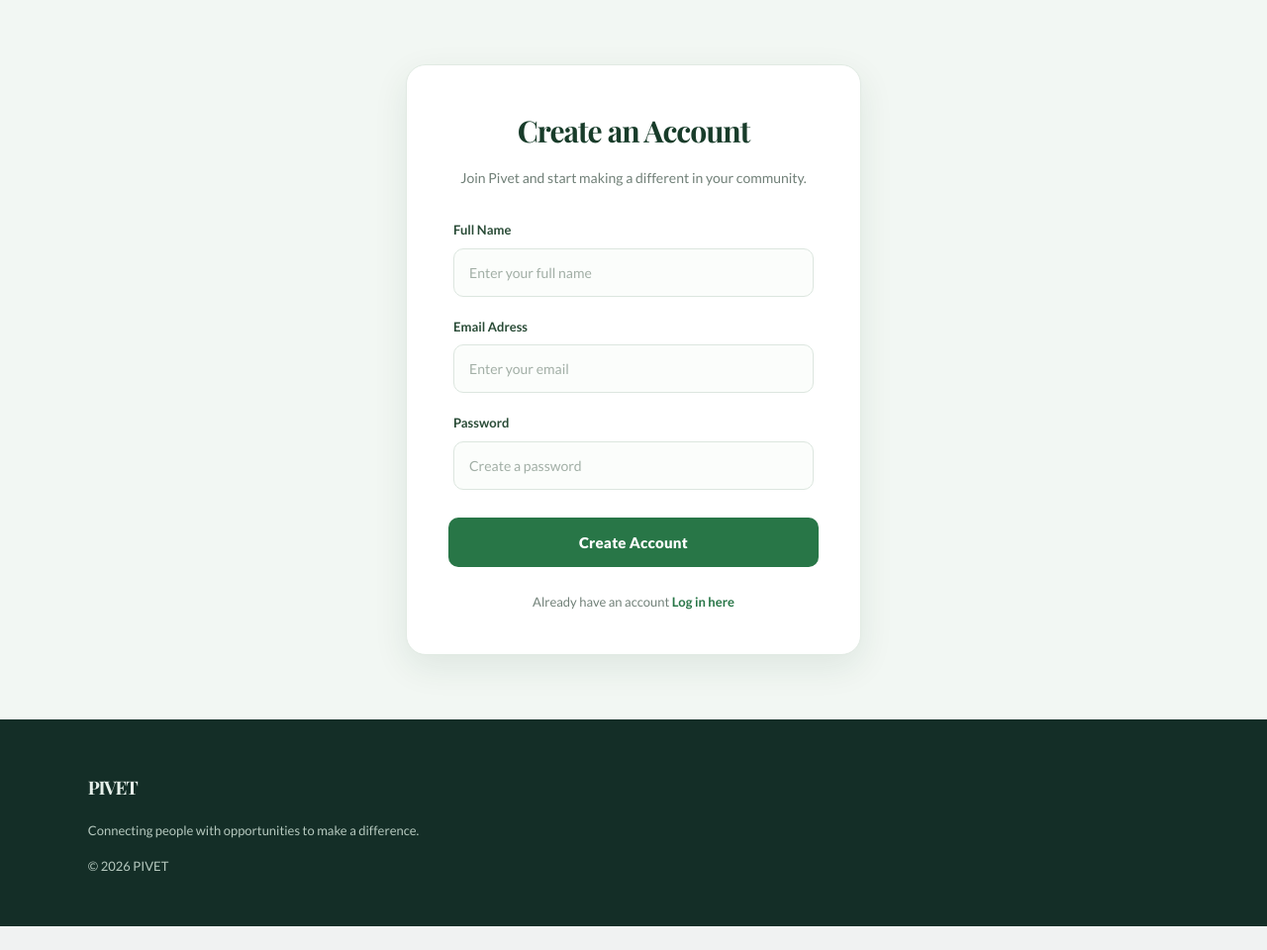
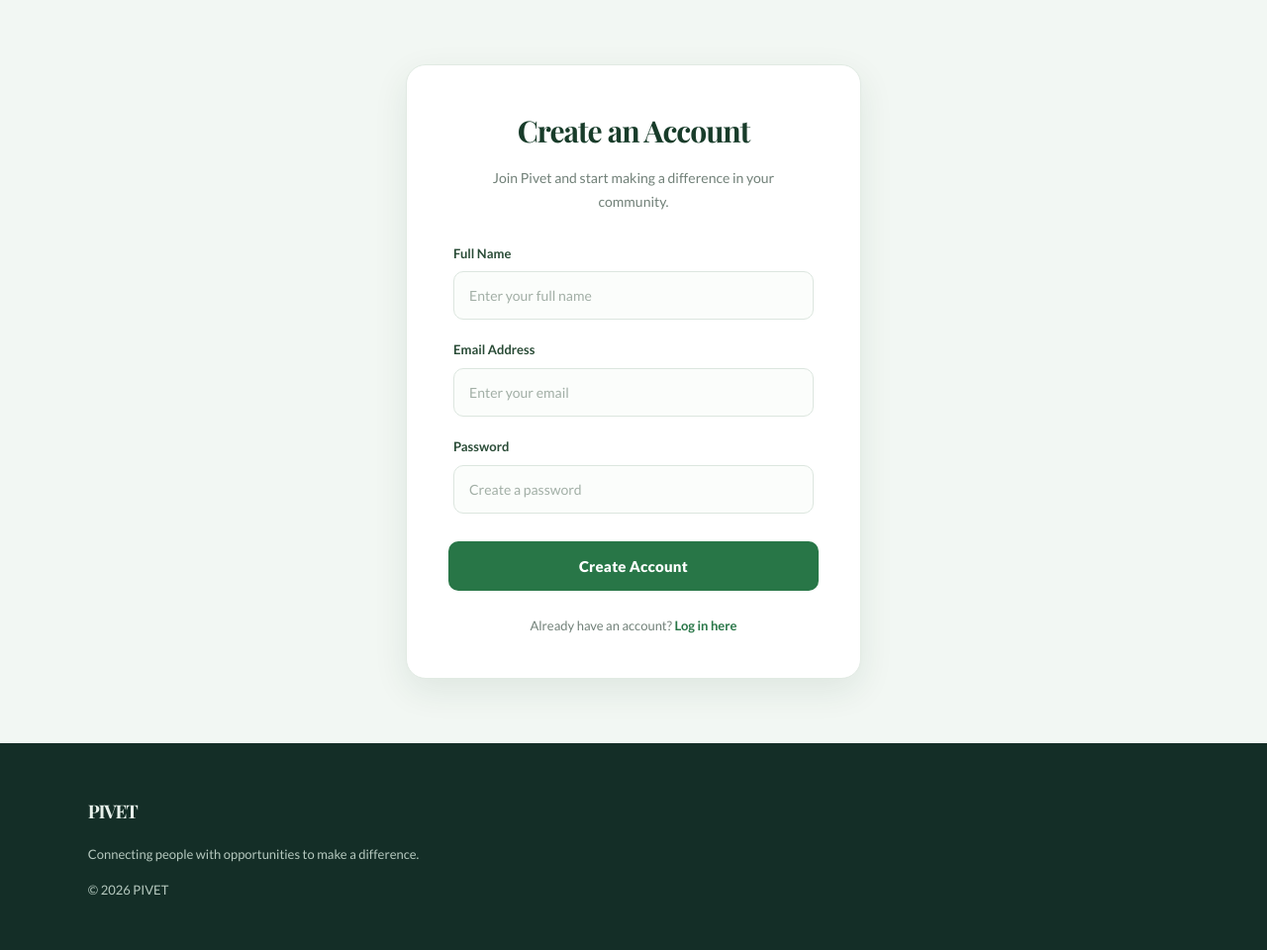
Before and after one commit to tajgloria/PythonProject1, a Flask app: page /register in a window 1280 px wide. Shown: the part 82-1042 px from the top of the page at 99% size. Before the commit the page ends 1018 px from the top, so only its background shows below. Run offline with Flask 3, Linux system fonts and the light colour scheme.

Commit message:
Fix typos in register.html

```diff
--- a/templates/register.html
+++ b/templates/register.html
@@ -1,3 +1,4 @@
+
 {% extends "base.html" %}
 
 {% block title %}Register - NonprofitHub{% endblock %}
@@ -6,13 +7,14 @@
 <section class="form-section">
     <div class="form-card">
         <h1>Create an Account</h1>
+
         <p class="form-description">
-            Join Pivet and start making a different in your community.
+            Join Pivet and start making a difference in your community.
         </p>
 
         <form method="POST" action="{{ url_for('register') }}">
             <div class="form-group">
-                <label for="name">Full Name </label>
+                <label for="name">Full Name</label>
                 <input
                     type="text"
                     id="name"
@@ -23,7 +25,7 @@
             </div>
 
             <div class="form-group">
-                <label for="email">Email Adress</label>
+                <label for="email">Email Address</label>
                 <input
                     type="email"
                     id="email"
@@ -44,14 +46,14 @@
                 >
             </div>
 
-            <button type=submit" class="btn btn-primary btn-full">
+            <button type="submit" class="btn btn-primary btn-full">
                 Create Account
             </button>
         </form>
 
         <p class="form-bottom-text">
-            Already have an account
-            <a href="{{url_for('login') }}">Log in here</a>
+            Already have an account?
+            <a href="{{ url_for('login') }}">Log in here</a>
         </p>
     </div>
 </section>
```
